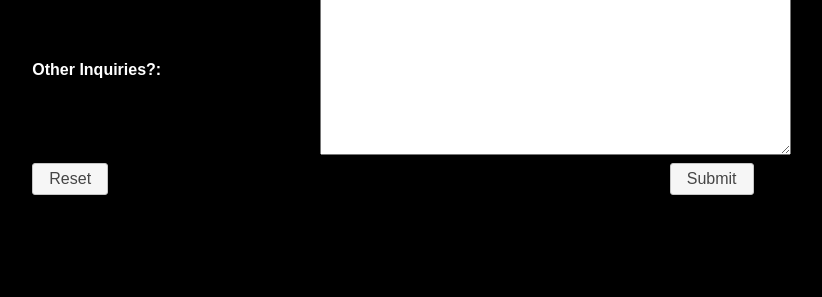
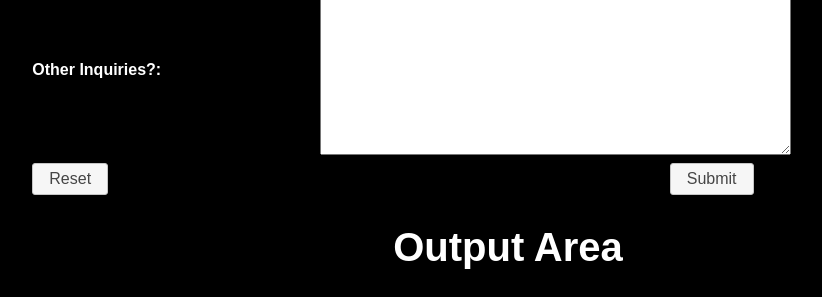
Before and after one commit to senseijang/CSCI-n341-Course-Page, a PHP site: the page made by Final Project/form.html in a window 1280 px wide. Shown: the part 864-1161 px from the top of the page, without its empty margins (132-954 px from the left). Before the commit the page ends 1059 px from the top, so only its background shows below. Run offline with PHP 8.4, Linux system fonts and the light colour scheme; some web fonts are replaced.

Commit message:
output area for form prototype

```diff
--- a/Final Project/css/form.css
+++ b/Final Project/css/form.css
@@ -31,3 +31,8 @@ table {
 #submitBtn {
   margin-left: 350px
 }
+
+#outputArea {
+  text-align: center;
+  font-size: 40px;
+}
--- a/Final Project/form.html
+++ b/Final Project/form.html
@@ -184,5 +184,8 @@
         </table>
       </form>
     </div>
+    <div id="outputArea">
+      <h1 class="header">Output Area</h1>
+    </div>
   </body>
 </html>
--- a/Final Project/js/form.js
+++ b/Final Project/js/form.js
@@ -104,7 +104,8 @@ $(document).ready(() => {
   $("#ceramic").checkboxradio();
   $("#other").checkboxradio();
 
-  $("submitBtn").click(() => {
+  $("#submitBtn").click(() => {
     $("#outputArea").append("Form submitted!<br>");
+    return false;
   });
 });
```
